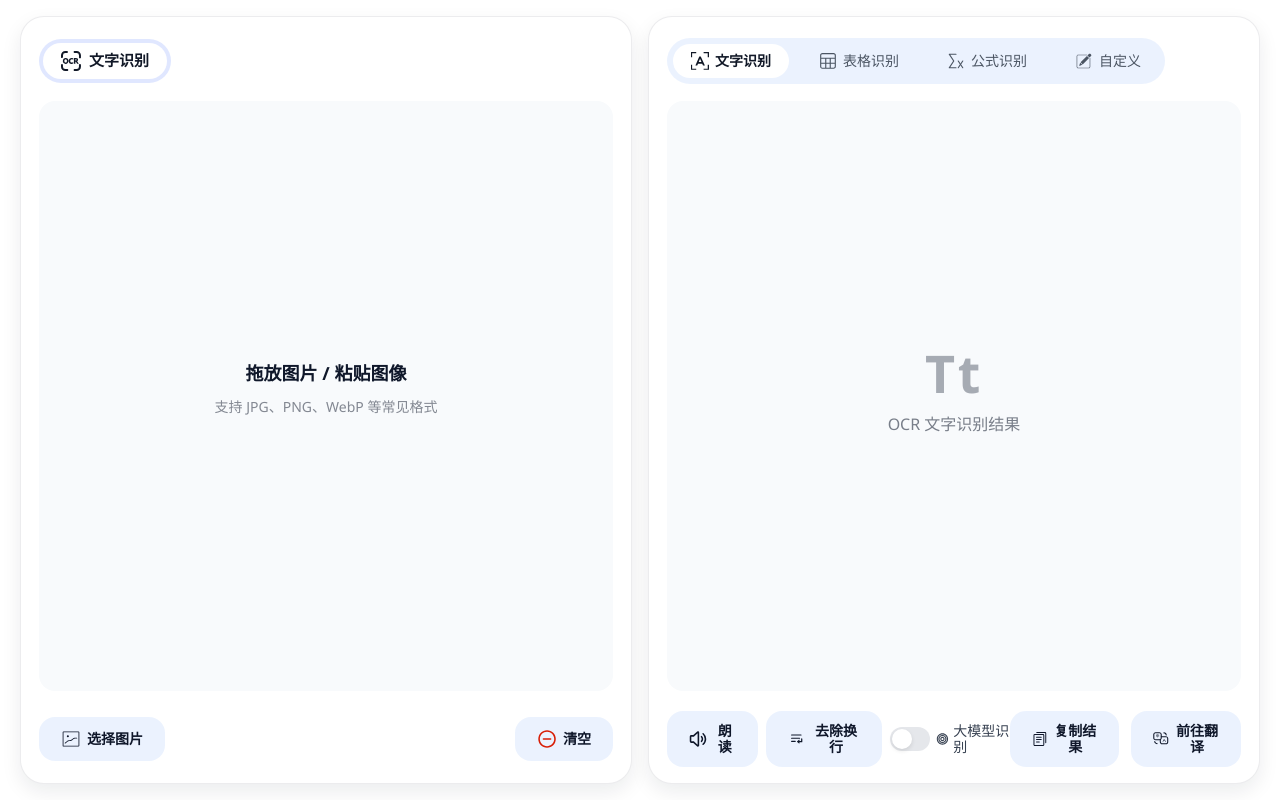
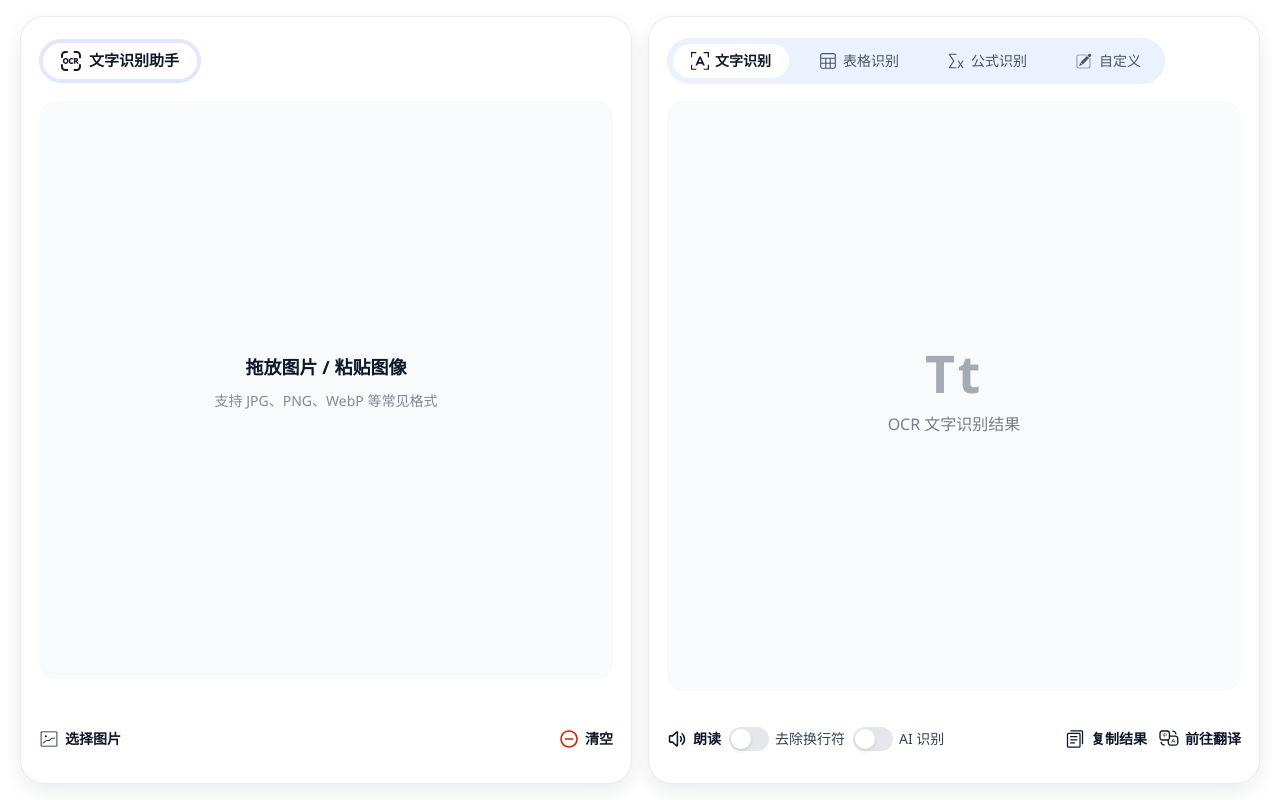
Before and after one commit to leil95334/hbot-server, a Vue app in the folder hbotsdk-ui/: page /ocr in a window 1280 px wide. Built offline with nearby package versions, Linux system fonts and the light colour scheme.

Commit message:
优化样式

```diff
--- a/hbotsdk-ui/src/components/OcrPanel.vue
+++ b/hbotsdk-ui/src/components/OcrPanel.vue
@@ -19,7 +19,7 @@
                     />
                   </svg>
                 </span>
-                文字识别
+                文字识别助手
               </button>
             </div>
           </div>
@@ -301,27 +301,18 @@
             朗读
           </button>
 
-          <button
+          <label
               v-if="activeMode === 'text'"
-              class="secondary-btn toggle-newlines-btn"
-              type="button"
-              @click="removeNewlines = !removeNewlines"
+              class="vision-model-toggle toggle-newlines-btn"
           >
-            <span class="button-icon" aria-hidden="true">
-              <svg
-                  class="icon"
-                  viewBox="0 0 1024 1024"
-                  xmlns="http://www.w3.org/2000/svg"
-                  role="img"
-              >
-                <path
-                    d="M211.3 503.5h472.8c18.6 0 33.7-15.1 33.7-33.7v-2.5c0-18.6-15.1-33.7-33.7-33.7H211.3c-18.6 0-33.7 15.1-33.7 33.7v2.5c0 18.6 15.1 33.7 33.7 33.7zM211.3 312.7h557.8c18.6 0 33.7-15.1 33.7-33.7v-2.5c0-18.6-15.1-33.7-33.7-33.7H211.3c-18.6 0-33.7 15.1-33.7 33.7v2.5c0 18.6 15.1 33.7 33.7 33.7zM429.1 612.1H211.3c-18.6 0-33.7 15.1-33.7 33.7v2.5c0 18.6 15.1 33.7 33.7 33.7h217.8c18.6 0 33.7-15.1 33.7-33.7v-2.5c0-18.6-15.2-33.7-33.7-33.7zM812.7 473.3h-5.3c-18.6 0-33.7 15.1-33.7 33.7v121.5c0 1.9-1.6 3.5-3.5 3.5h-93.8v-64.2c0-5.8-3.3-11-8.5-13.6-5.2-2.5-11.3-1.9-15.9 1.6l-108.7 84.5c-7.1 5.5-11.6 13.5-12.7 22.4-1.1 8.9 1.3 17.8 6.9 24.9 1.7 2.2 3.7 4.1 5.9 5.8L652.1 778a15.17 15.17 0 0 0 15.9 1.7c5.2-2.5 8.5-7.8 8.5-13.6v-64.2h136.3c18.6 0 33.7-15.1 33.7-33.7V507c-0.1-18.6-15.2-33.7-33.8-33.7z"
-                    fill="currentColor"
-                />
-              </svg>
+            <input
+                type="checkbox"
+                v-model="removeNewlines"
+            />
+            <span class="toggle-label">
+              去除换行符
             </span>
-            去除换行
-          </button>
+          </label>
 
           <label class="vision-model-toggle">
             <input
@@ -329,14 +320,7 @@
                 v-model="useVisionModel"
                 :disabled="isProcessing || isTesseractProcessing"
             />
-            <span class="toggle-label">
-              <svg class="icon" viewBox="0 0 1024 1024" xmlns="http://www.w3.org/2000/svg" role="img">
-                <path d="M512 192c-176.732 0-329.142 143.268-329.142 320s152.41 320 329.142 320 329.142-143.268 329.142-320-152.41-320-329.142-320z m0 554.182c-129.396 0-234.182-104.786-234.182-234.182S382.604 277.818 512 277.818s234.182 104.786 234.182 234.182-104.786 234.182-234.182 234.182z" fill="currentColor"/>
-                <path d="M512 341.333c-94.117 0-170.667 76.55-170.667 170.667S417.883 682.667 512 682.667s170.667-76.55 170.667-170.667-76.55-170.667-170.667-170.667z m0 256c-47.059 0-85.333-38.274-85.333-85.333s38.274-85.333 85.333-85.333 85.333 38.274 85.333 85.333-38.274 85.333-85.333 85.333z" fill="currentColor"/>
-                <path d="M960 512c0-247.424-200.576-448-448-448S64 264.576 64 512s200.576 448 448 448 448-200.576 448-448z m-85.333 0c0 200.085-162.581 362.667-362.667 362.667S147.333 712.085 147.333 512 309.915 149.333 512 149.333s362.667 162.581 362.667 362.667z" fill="currentColor"/>
-              </svg>
-              大模型识别
-            </span>
+            <span class="toggle-label">AI 识别</span>
           </label>
 
           <div class="footer-actions">
@@ -1294,11 +1278,7 @@ onBeforeUnmount(() => {
 }
 
 .toggle-newlines-btn {
-  display: inline-flex;
-  align-items: center;
   margin-left: 8px;
-  min-width: 96px;
-  justify-content: center;
 }
 
 .result-options {
@@ -1491,12 +1471,47 @@ onBeforeUnmount(() => {
   }
 }
 
+.upload-footer {
+  display: flex;
+  justify-content: space-between;
+  align-items: center;
+  margin-top: 20px;
+}
+
+.upload-footer .secondary-btn,
+.upload-footer .primary-btn {
+  background: transparent;
+  border: none;
+  box-shadow: none;
+  padding-left: 0;
+  padding-right: 0;
+}
+
+.upload-footer .secondary-btn:hover,
+.upload-footer .primary-btn:hover {
+  background: transparent;
+}
+
 .result-footer {
   display: flex;
   justify-content: space-between;
   align-items: center;
   margin: 8px 0 0;
   height: 56px;
+}
+
+.result-footer .secondary-btn,
+.result-footer .primary-btn {
+  background: transparent;
+  border: none;
+  box-shadow: none;
+  padding-left: 0;
+  padding-right: 0;
+}
+
+.result-footer .secondary-btn:hover,
+.result-footer .primary-btn:hover {
+  background: transparent;
 }
 
 .footer-actions {
```
